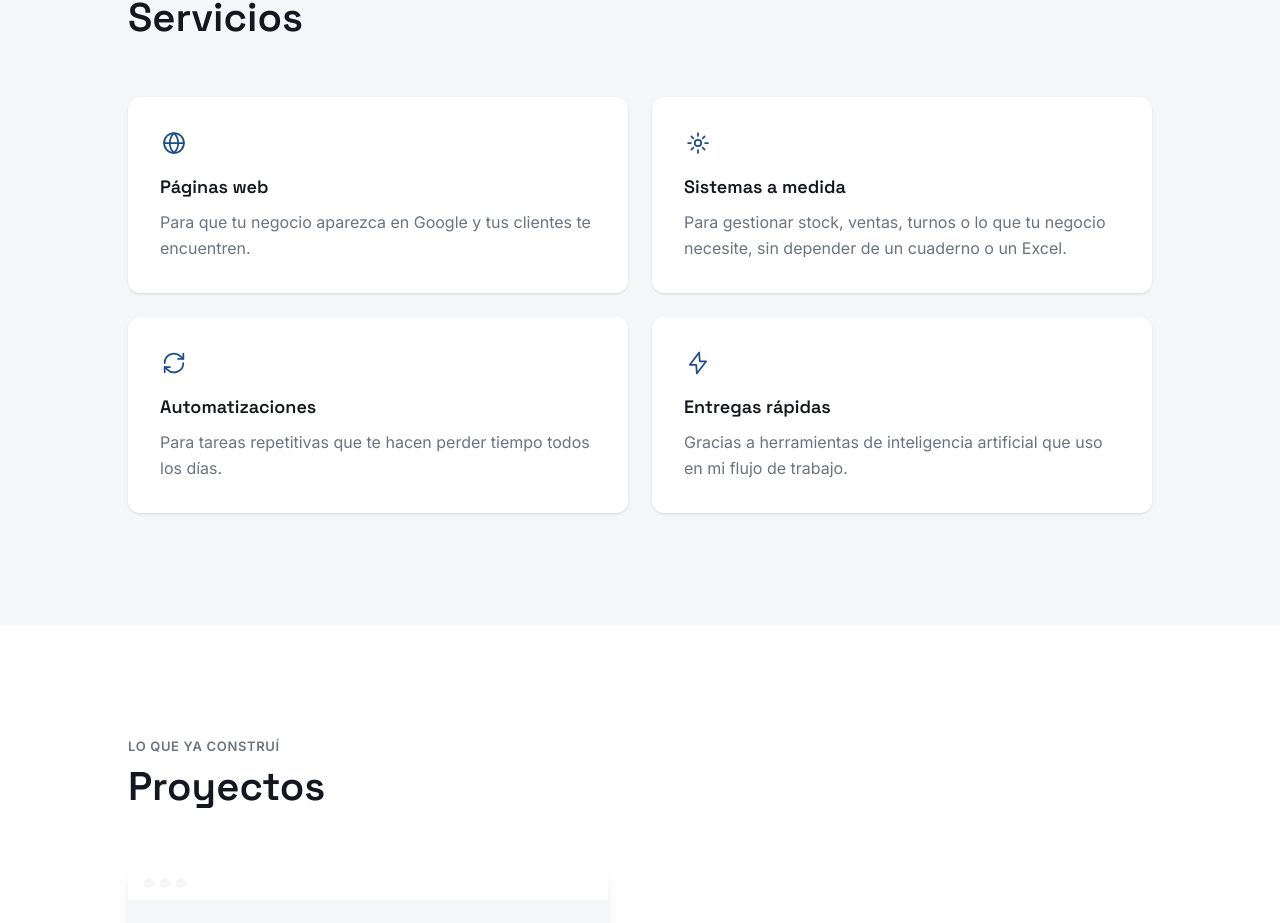
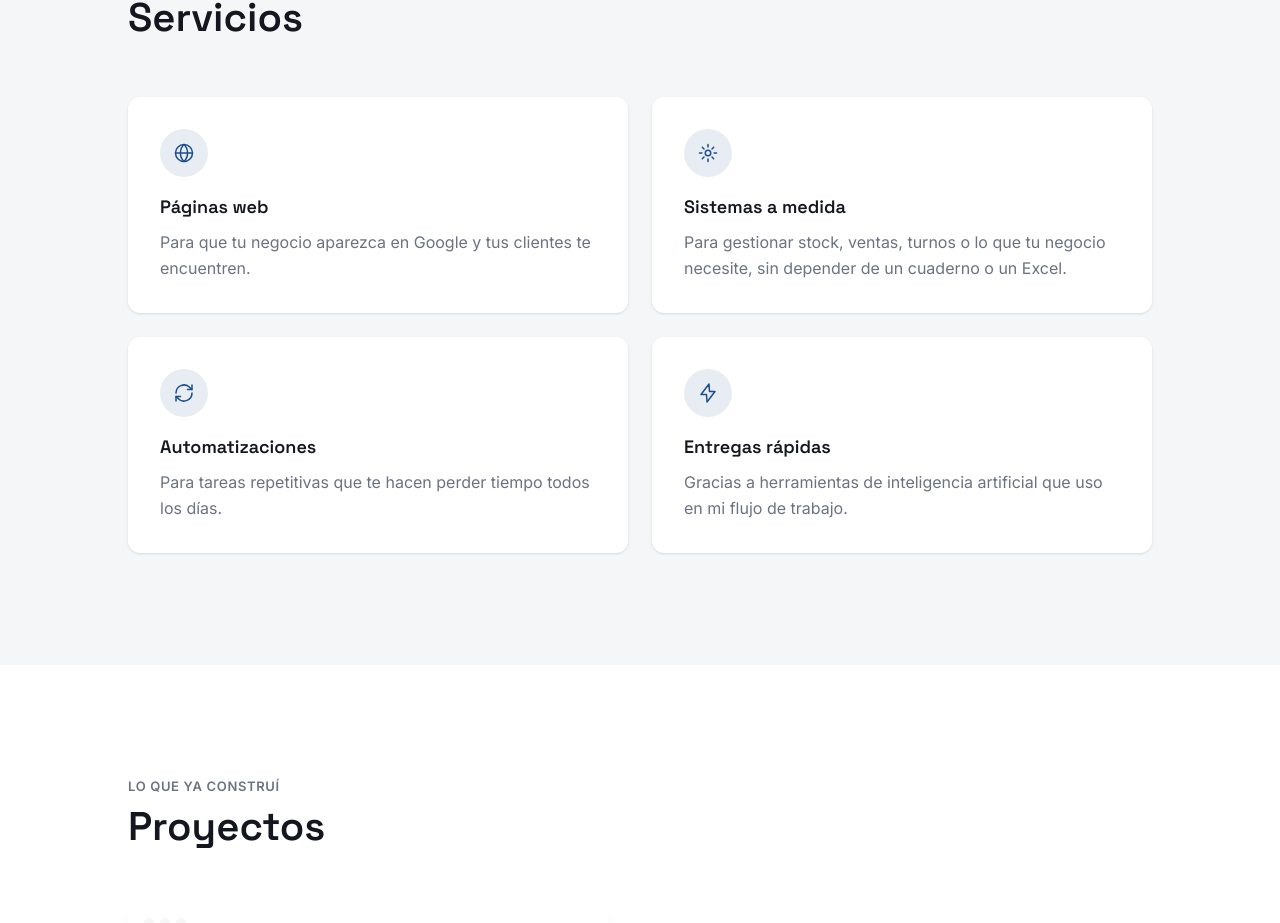
Before and after one commit to MaximoAndriola/portfolio, a Next.js app: page / in a window 1280 px wide. Shown: the part 795-1718 px from the top of the page. Built offline with nearby package versions, Linux system fonts and the light colour scheme.

Commit message:
style: agregar fondo circular a los íconos de servicios
Círculo de 48px con bg-brand al 10% de opacidad detrás de cada ícono, mismo tamaño para los 4, para darles más presencia.

```diff
--- a/src/components/Services.tsx
+++ b/src/components/Services.tsx
@@ -48,7 +48,9 @@
           {SERVICES.map((service, i) => (
             <Reveal key={service.title} delay={i * 80}>
               <div className="h-full rounded-xl bg-surface p-8 shadow-sm transition-all duration-200 md:hover:-translate-y-0.5 md:hover:shadow-md">
-                <service.icon className="h-7 w-7 text-brand" />
+                <div className="flex h-12 w-12 items-center justify-center rounded-full bg-brand/10">
+                  <service.icon className="h-6 w-6 text-brand" />
+                </div>
                 <h3 className="mt-4 font-heading text-lg font-semibold text-ink">
                   {service.title}
                 </h3>
```
